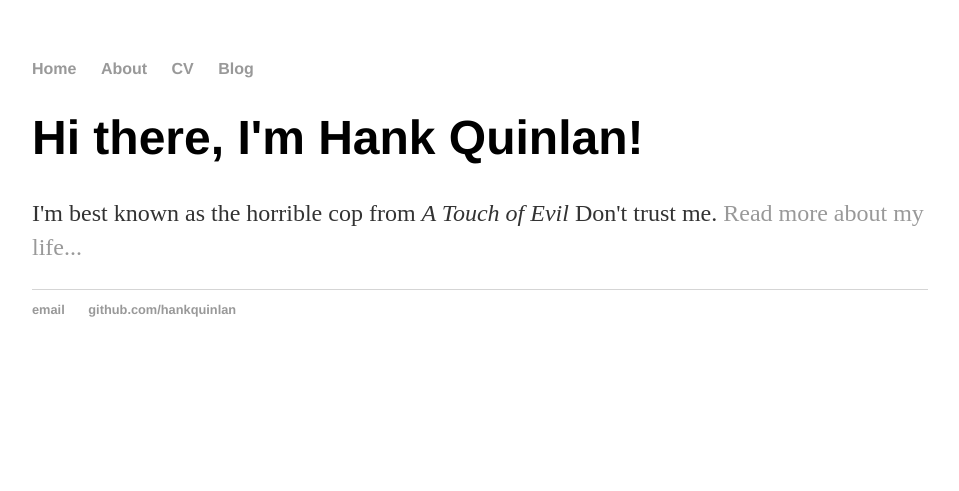
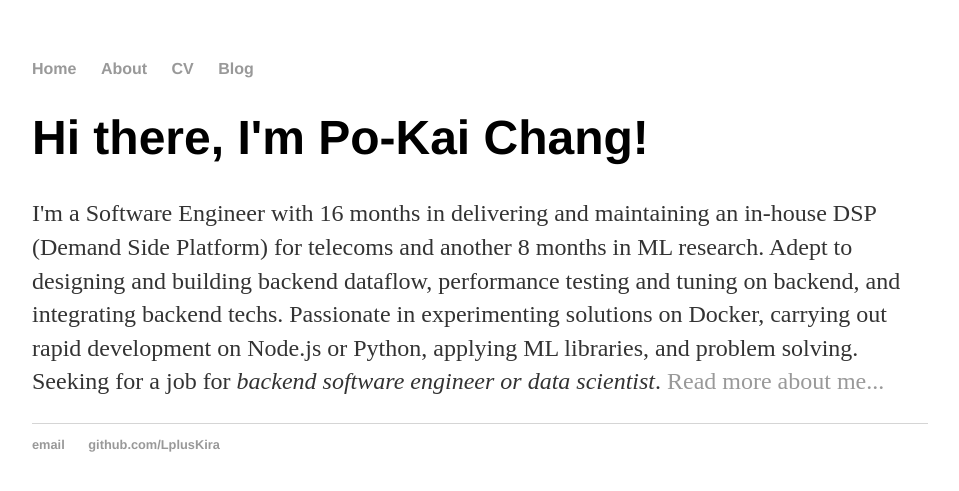
Before and after one commit to LplusKira/LplusKira.github.io, a Jekyll site: the page built from index.html, in a window 1280 px wide. Shown: the top 491 px of the page, without its empty margins (160-1119 px from the left). Built offline with Jekyll 4.4.1, drawn with Linux system fonts in a browser that asks for light colours.

Commit message:
modify names

```diff
--- a/_config.yml
+++ b/_config.yml
@@ -1,2 +1,2 @@
-name: Hank Quinlan, Horrible Cop
+name: LplusKira
 markdown: kramdown
--- a/_layouts/default.html
+++ b/_layouts/default.html
@@ -21,8 +21,8 @@
             </div><!-- /.container -->
             <footer>
                 <ul>
-                    <li><a href="mailto:hankquinlanhub@gmail.com">email</a></li>
-                    <li><a href="https://github.com/hankquinlan">github.com/hankquinlan</a></li>
+                    <li><a href="mailto:pokaichangtwn@gmail.com">email</a></li>
+                    <li><a href="https://github.com/LplusKira">github.com/LplusKira</a></li>
                 </ul>
             </footer>
         </body>
--- a/blog/index.html
+++ b/blog/index.html
@@ -1,6 +1,6 @@
 ---
 layout: default
-title: Hank Quinlan's Blog
+title: Po-Kai Chang's Blog
 ---
     <h1>{{ page.title }}</h1>
     <ul class="posts">
--- a/index.html
+++ b/index.html
@@ -1,8 +1,8 @@
 ---
 layout: default
-title: Hank Quinlan, Horrible Cop
+title: LplusKira
 ---
 <div class="blurb">
-    <h1>Hi there, I'm Hank Quinlan!</h1>
-    <p>I'm best known as the horrible cop from <em>A Touch of Evil</em> Don't trust me. <a href="/about">Read more about my life...</a></p>
+    <h1>Hi there, I'm Po-Kai Chang!</h1>
+    <p> I'm a Software Engineer with 16 months in delivering and maintaining an in-house DSP (Demand Side Platform) for telecoms and another 8 months in ML research. Adept to designing and building backend dataflow, performance testing and tuning on backend, and integrating backend techs. Passionate in experimenting solutions on Docker, carrying out rapid development on Node.js or Python, applying ML libraries, and problem solving. Seeking for a job for <em>backend software engineer or data scientist</em>.  <a href="/about">Read more about me...</a></p>
 </div><!-- /.blurb -->
```
Also changed, not shown: README.md.
